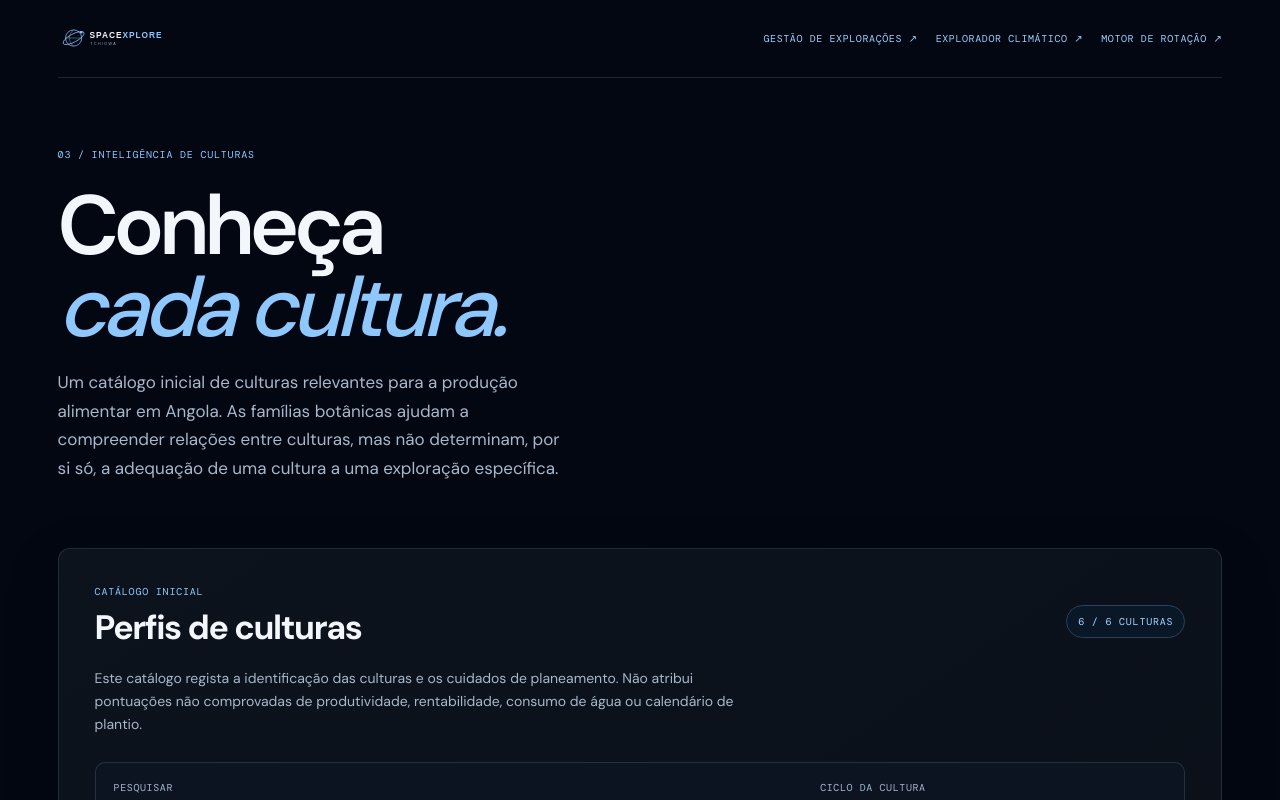
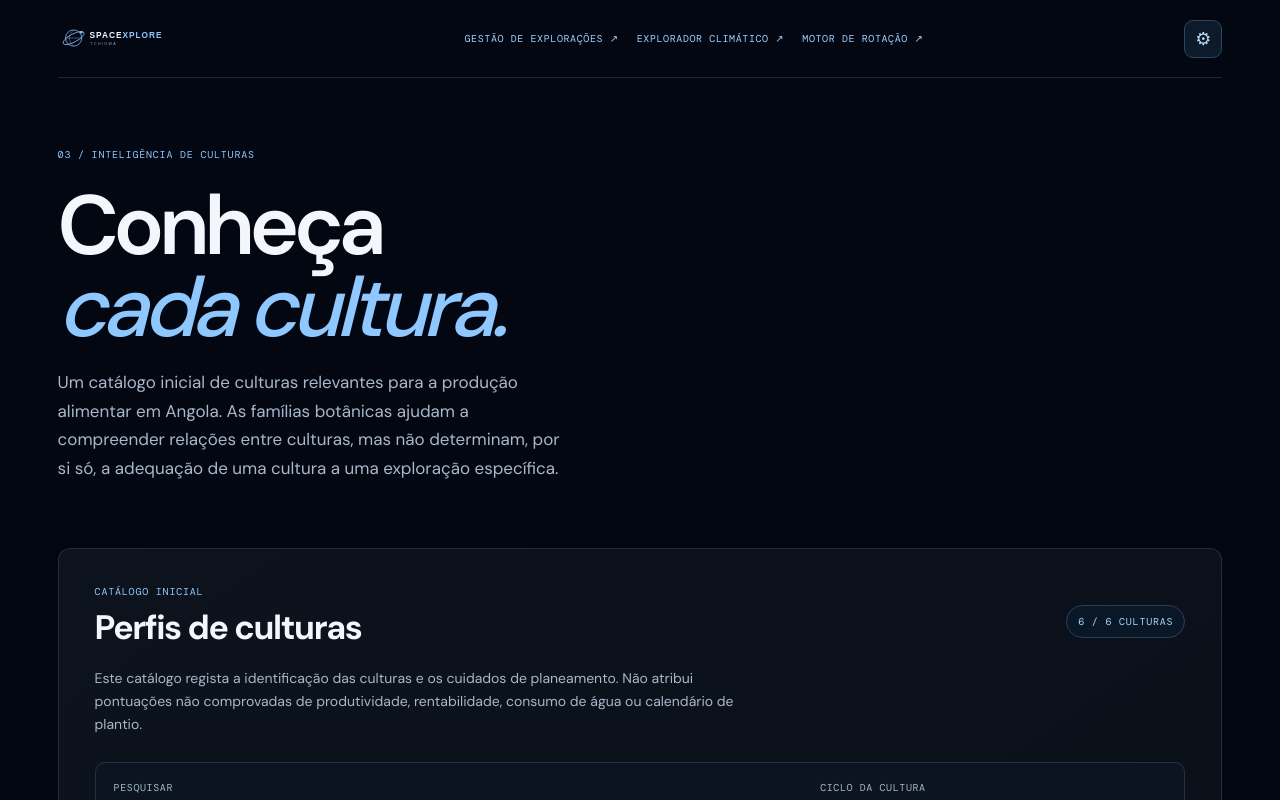
Before and after one commit to josemacaia3337-creator/spacexplore-tchiowa, a Next.js app: page /crops in a window 1280 px wide. Shown: the top 800 px of the page. Built offline with nearby package versions, Linux system fonts and the light colour scheme.

Commit message:
Add language settings shortcut to crop catalogue

```diff
--- a/app/crops/page.tsx
+++ b/app/crops/page.tsx
@@ -17,7 +17,7 @@ export default function CropsPage() {
     <main className="shell">
       <header className="topbar">
         <Link className="brand" href="/"><span className="brand-mark">S</span><span>SPACEXPLORE <b>TCHIOWA</b></span></Link>
-        <nav className="top-nav"><Link href="/farms">GESTÃO DE EXPLORAÇÕES ↗</Link><Link href="/">EXPLORADOR CLIMÁTICO ↗</Link><Link href="/rotation">MOTOR DE ROTAÇÃO ↗</Link></nav>
+        <nav className="top-nav"><Link href="/farms">GESTÃO DE EXPLORAÇÕES ↗</Link><Link href="/">EXPLORADOR CLIMÁTICO ↗</Link><Link href="/rotation">MOTOR DE ROTAÇÃO ↗</Link></nav><Link className="analytics-settings-link" href="/dashboard#account-settings" aria-label="Configurações" title="Configurações">⚙</Link>
       </header>
       <section className="farm-hero">
         <span className="eyebrow">03 / INTELIGÊNCIA DE CULTURAS</span>
```
